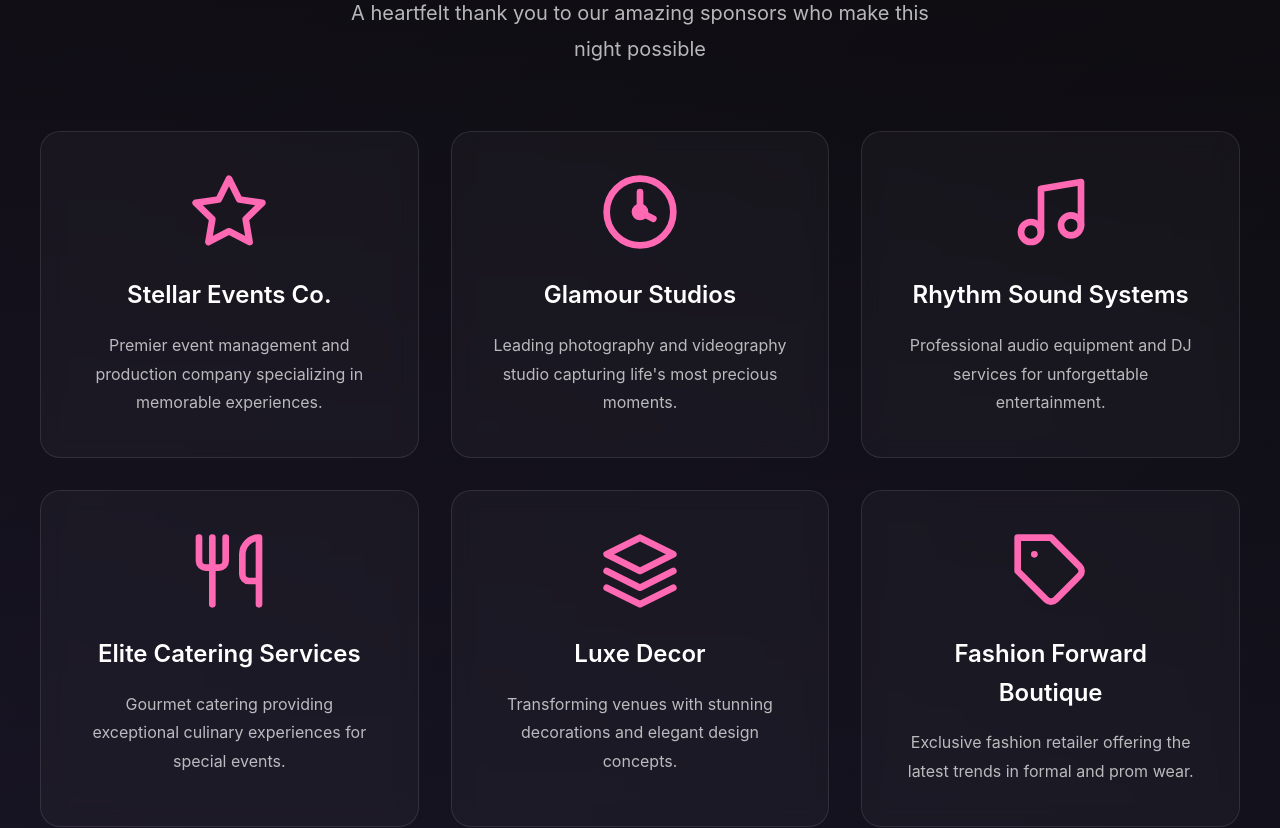
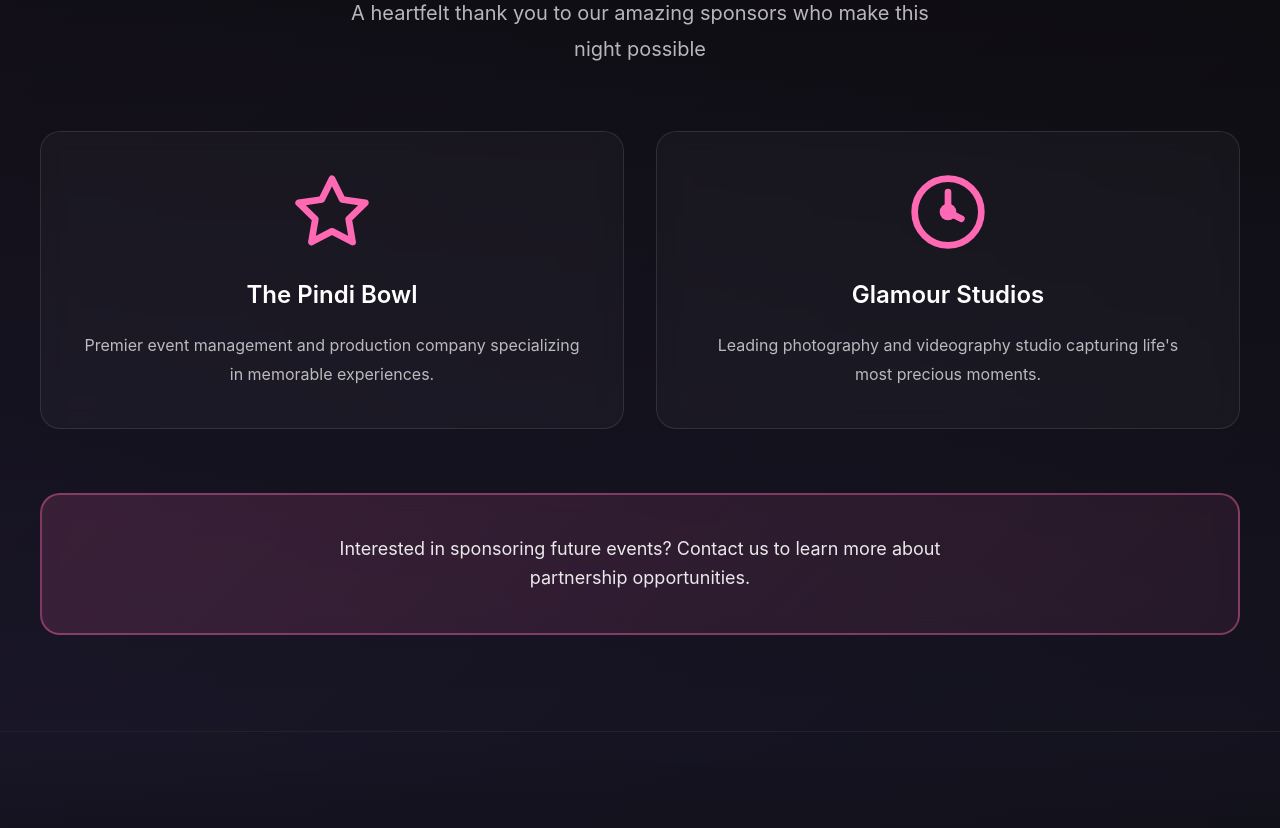
Before and after one commit to Architrb1795/prom, a React (Vite) app: page / in a window 1280 px wide. Shown: the part 5600-6428 px from the top of the page. Built offline with nearby package versions, Linux system fonts and the light colour scheme; the HTML template or start-up script is replaced by a standard one.

Commit message:
Updated Sponsors.jsx

```diff
--- a/src/components/Sponsors.jsx
+++ b/src/components/Sponsors.jsx
@@ -4,7 +4,7 @@ import './Sponsors.css';
 const Sponsors = () => {
   const sponsors = [
     {
-      name: 'Stellar Events Co.',
+      name: 'The Pindi Bowl',
       logo: (
         <svg viewBox="0 0 24 24" fill="none" stroke="currentColor">
           <polygon points="12 2 15.09 8.26 22 9.27 17 14.14 18.18 21.02 12 17.77 5.82 21.02 7 14.14 2 9.27 8.91 8.26 12 2" strokeWidth="2" strokeLinecap="round" strokeLinejoin="round"/>
@@ -22,49 +22,6 @@ const Sponsors = () => {
         </svg>
       ),
       description: 'Leading photography and videography studio capturing life\'s most precious moments.'
-    },
-    {
-      name: 'Rhythm Sound Systems',
-      logo: (
-        <svg viewBox="0 0 24 24" fill="none" stroke="currentColor">
-          <path d="M9 18V5l12-2v13" strokeWidth="2" strokeLinecap="round" strokeLinejoin="round"/>
-          <circle cx="6" cy="18" r="3" strokeWidth="2"/>
-          <circle cx="18" cy="16" r="3" strokeWidth="2"/>
-        </svg>
-      ),
-      description: 'Professional audio equipment and DJ services for unforgettable entertainment.'
-    },
-    {
-      name: 'Elite Catering Services',
-      logo: (
-        <svg viewBox="0 0 24 24" fill="none" stroke="currentColor">
-          <path d="M3 2v7c0 1.1.9 2 2 2h4a2 2 0 0 0 2-2V2" strokeWidth="2" strokeLinecap="round" strokeLinejoin="round"/>
-          <path d="M7 2v20" strokeWidth="2" strokeLinecap="round" strokeLinejoin="round"/>
-          <path d="M21 15V2v0a5 5 0 0 0-5 5v6c0 1.1.9 2 2 2h3Zm0 0v7" strokeWidth="2" strokeLinecap="round" strokeLinejoin="round"/>
-        </svg>
-      ),
-      description: 'Gourmet catering providing exceptional culinary experiences for special events.'
-    },
-    {
-      name: 'Luxe Decor',
-      logo: (
-        <svg viewBox="0 0 24 24" fill="none" stroke="currentColor">
-          <path d="M12 2L2 7l10 5 10-5-10-5z" strokeWidth="2" strokeLinecap="round" strokeLinejoin="round"/>
-          <path d="M2 17l10 5 10-5" strokeWidth="2" strokeLinecap="round" strokeLinejoin="round"/>
-          <path d="M2 12l10 5 10-5" strokeWidth="2" strokeLinecap="round" strokeLinejoin="round"/>
-        </svg>
-      ),
-      description: 'Transforming venues with stunning decorations and elegant design concepts.'
-    },
-    {
-      name: 'Fashion Forward Boutique',
-      logo: (
-        <svg viewBox="0 0 24 24" fill="none" stroke="currentColor">
-          <path d="M20.59 13.41l-7.17 7.17a2 2 0 0 1-2.83 0L2 12V2h10l8.59 8.59a2 2 0 0 1 0 2.82z" strokeWidth="2" strokeLinecap="round" strokeLinejoin="round"/>
-          <line x1="7" y1="7" x2="7.01" y2="7" strokeWidth="2" strokeLinecap="round" strokeLinejoin="round"/>
-        </svg>
-      ),
-      description: 'Exclusive fashion retailer offering the latest trends in formal and prom wear.'
     }
   ];
 
```
